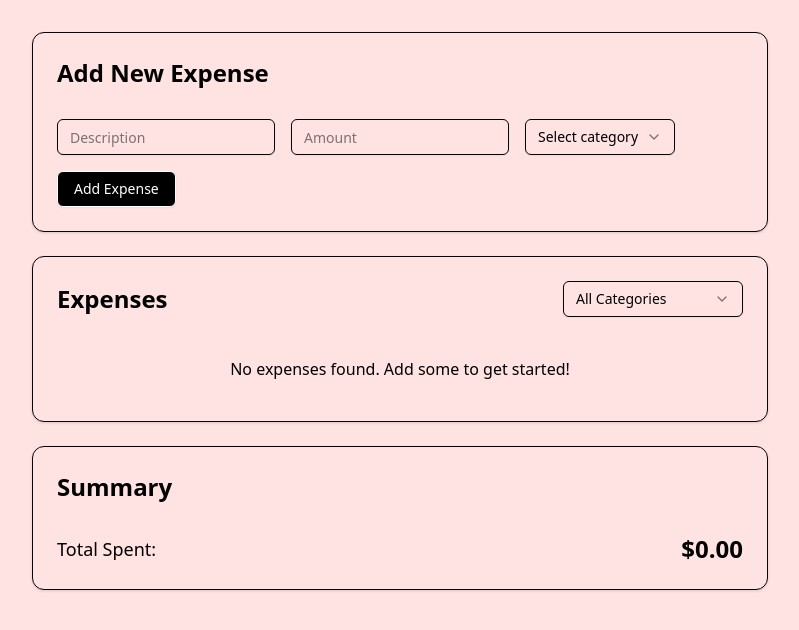
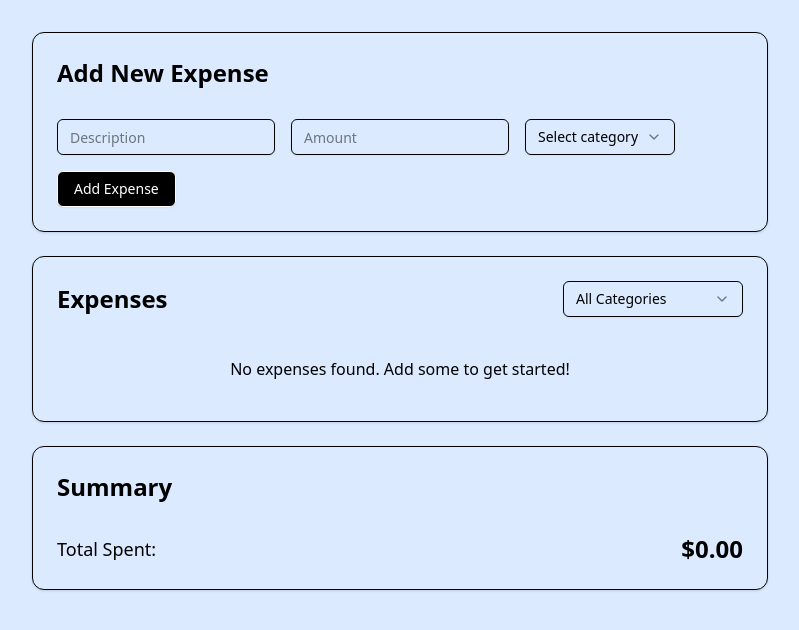
Before and after one commit to Pathum-SC12402/Expense-Tracker, a React (Vite) app: page / in a window 1280 px wide. Shown: the top 630 px of the page, without its empty margins (240-1039 px from the left). Built offline with nearby package versions, Linux system fonts and the light colour scheme.

Commit message:
change color

```diff
--- a/src/App.tsx
+++ b/src/App.tsx
@@ -98,7 +98,7 @@ export default function ExpenseTracker() {
   ]
 
   return (
-    <div className='bg-red-100 min-h-screen p-4'>
+    <div className='bg-blue-100 min-h-screen p-4'>
     <div className="max-w-3xl mx-auto p-4 space-y-6">
       <Card>
         <CardHeader>
```
